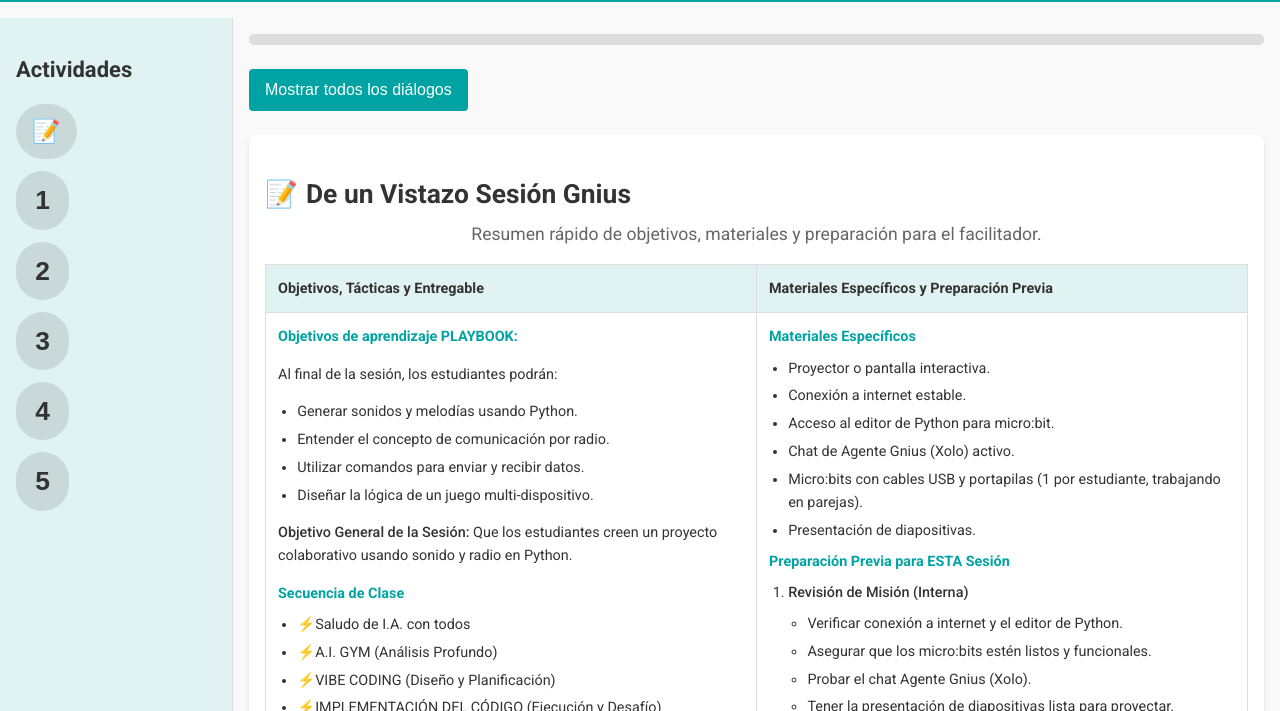
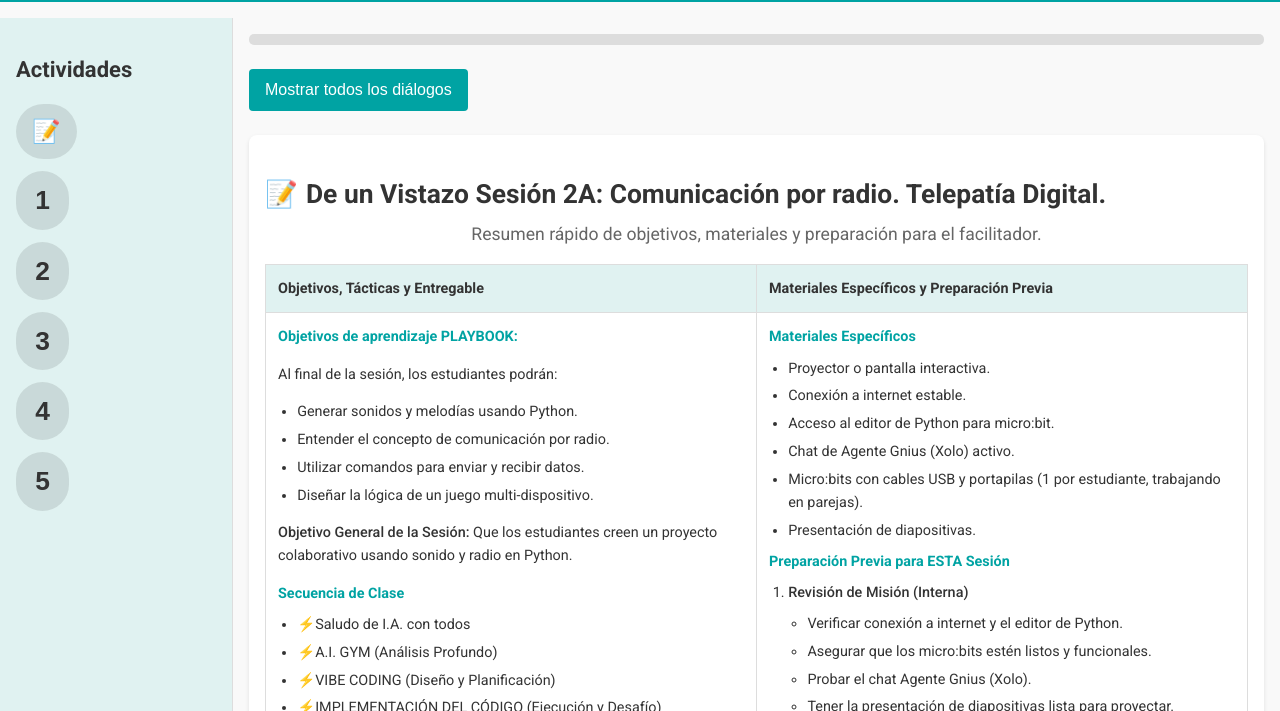
Before and after one commit to Gnius-Club/AIF_P6_MT02AE, a plain HTML site: page index.html in a window 1280 px wide. Shown: the part 89-800 px from the top of the page. Drawn offline with Linux system fonts and the light colour scheme.

Commit message:
Update index.html

```diff
--- a/index.html
+++ b/index.html
@@ -50,7 +50,7 @@
             <button id="toggle-dialogues">Mostrar todos los diálogos</button>
 
             <div class="activity-card" id="activity-0">
-                <h2><span class="book-icon">📝</span> De un Vistazo Sesión Gnius</h2>
+                <h2><span class="book-icon">📝</span> De un Vistazo Sesión 2A: Comunicación por radio. Telepatía Digital.  </h2>
                 <p class="overview-subtitle">Resumen rápido de objetivos, materiales y preparación para el facilitador.</p>
                 <div class="overview-table-container">
                     <table>
```
